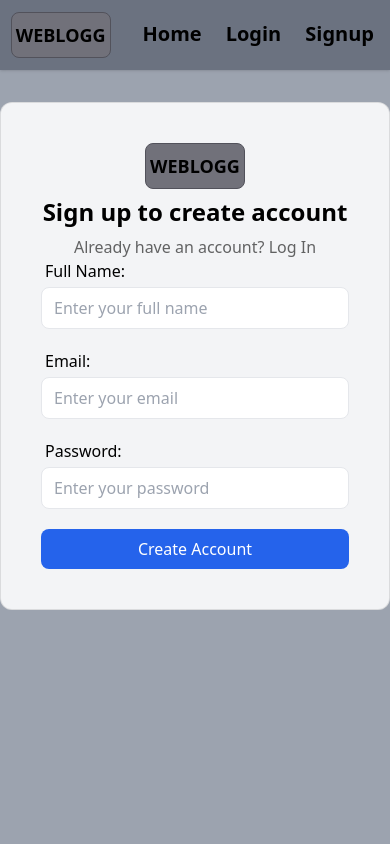
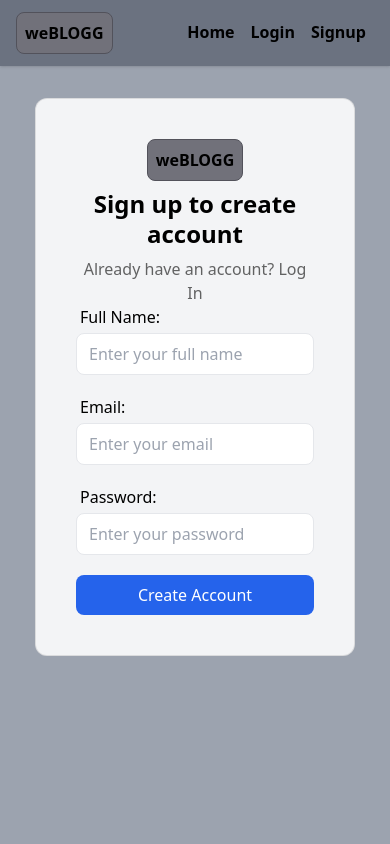
Before and after one commit to kamalparashar/BLOGG, a React (Vite) app: page /signup in a window 390 px wide. Shown: the top 844 px of the page. Built offline with nearby package versions, Linux system fonts and the light colour scheme; no server answers.

Commit message:
small css errors corrected

```diff
--- a/index.html
+++ b/index.html
@@ -2,7 +2,7 @@
 <html lang="en">
   <head>
     <meta charset="UTF-8" />
-    <link rel="icon" type="image/svg+xml" href="/vite.svg" />
+    <link rel="icon" type="image/png" href="/logo.png" />
     <meta name="viewport" content="width=device-width, initial-scale=1.0" />
     <title>weblogg</title>
   </head>
--- a/src/components/Button.jsx
+++ b/src/components/Button.jsx
@@ -9,7 +9,7 @@ function Button({
     ...props
 }) {
   return (
-    <button className={`px-4 py-2 rounded-lg ${bgColor} ${textColor} ${className}`} {...props}>
+    <button className={`px-4 py-2 rounded-lg ${bgColor} ${textColor} ${className} sm:px-2`} {...props}>
         {children}
     </button>
   )
--- a/src/components/Login.jsx
+++ b/src/components/Login.jsx
@@ -27,10 +27,11 @@ function Login() {
       setError(error.message);
     }
   };
+
   return (
-    <div className=" py-8 flex items-center justify-center w-full">
+    <div className=" py-8 flex items-center justify-center">
       <div
-        className={`mx-auto w-full max-w-lg bg-gray-100 rounded-xl p-10 border border-black/10 sm:max-w-full`}
+        className={`mx-auto w-full max-w-lg bg-gray-100 rounded-xl p-10 border border-black/10 sm:max-w-80`}
       >
         <div className="mb-2 flex justify-center">
           <span className="inline-block">
--- a/src/components/Logo.jsx
+++ b/src/components/Logo.jsx
@@ -1,9 +1,9 @@
 import React from 'react'
 
-function Logo({width = '100px', className=''}) {
+function Logo({width = '', className=''}) {
   return (
-    <div className='text-xl font-bold px-3 py-2 bg-zinc-500 rounded-lg border border-zinc-600 sm:text-lg sm:px-1'>
-      <h1>WEBLOGG</h1>
+    <div className='text-xl font-bold px-2 py-2 bg-zinc-500 rounded-lg border border-zinc-600 sm:text-base m-0 px-0.5'>
+      <h1>weBLOGG</h1>
     </div>
   )
 }
--- a/src/components/Signup.jsx
+++ b/src/components/Signup.jsx
@@ -29,7 +29,7 @@ function Signup() {
   return (
     <div className="flex items-center justify-center">
       <div
-        className={`mx-auto w-full max-w-lg bg-gray-100 rounded-xl p-10 border border-black/10 sm:max-w-full`}
+        className={`mx-auto w-full max-w-lg bg-gray-100 rounded-xl p-10 border border-black/10 sm:max-w-80`}
       >
         <div className="mb-2 flex justify-center">
           <span className="inline-block">
--- a/src/components/footer/Footer.jsx
+++ b/src/components/footer/Footer.jsx
@@ -13,7 +13,7 @@ function Footer() {
                 <Logo width="100px" />
               </div>
               <div>
-                <p className="text-sm text-gray-600">
+                <p className="text-sm text-gray-900">
                   &copy; Copyright 2024. All Rights Reserved.
                 </p>
               </div>
--- a/src/components/header/Header.jsx
+++ b/src/components/header/Header.jsx
@@ -38,9 +38,9 @@ function Header() {
 
   return (
     <header className='py-3 shadow bg-gray-500'>
-      <Container className={` mx-1 max-w-full flex justify-end`}>
+      <Container className={`mx-0 max-w-full flex justify-end`}>
         <nav className="flex">
-          <div className="mr-4 sm:mr-2">
+          <div className="mr-4 sm:mr-0.5">
             <Link to="/">
               <Logo />
             </Link>
@@ -52,9 +52,9 @@ function Header() {
               <li key={item.name}>
                 <button
                 onClick={()=> navigate(item.slug)}
-                className=' text-xl font-semibold inline-block pl-6 py-2 duration-200 hover:bg-blue-100 rounded-full'
+                className='text-xl font-semibold inline-block px-3 py-2 duration-150 hover:bg-blue-100 rounded-full sm:p-2 sm:text-base sm:hover:bg-transparent sm:rounded-none sm:hover:underline'
                 >
-                  {item.name}
+                  <span className="whitespace-nowrap">{item.name}</span>
                 </button>
               </li>
             ) : null
--- a/src/components/header/LogoutBtn.jsx
+++ b/src/components/header/LogoutBtn.jsx
@@ -20,7 +20,7 @@ function LogoutBtn() {
   return (
     <button
     onClick={logoutHandler}
-    className='text-xl font-semibold inline-block pl-6 py-2 duration-200 hover:bg-blue-100 rounded-full'>
+    className='text-xl font-semibold inline-block pl-6 py-2 duration-200 hover:bg-blue-100 rounded-full sm:text-base sm:pl-2 sm:rounded-none sm:hover:bg-transparent sm:hover:underline'>
       Logout
     </button>
   )
--- a/src/pages/Post.jsx
+++ b/src/pages/Post.jsx
@@ -51,7 +51,7 @@ export default function Post() {
                         className="rounded-xl"
                     />
                     {isAuthor && (
-                        <div className="absolute right-6 top-6">
+                        <div className="absolute right-6 top-6 sm:top-2 sm:right-2">
                             <Link to={`/edit-post/${post.$id}`}>
                                 <Button bgColor="bg-green-600" className="mr-3 hover:bg-green-400 active:bg-green-900">
                                     Edit
--- a/tailwind.config.js
+++ b/tailwind.config.js
@@ -7,20 +7,15 @@ export default {
   theme: {
     extend: {},
     screens: {
-      'sm': {'min': '320px', 'max': '425px'},
-      // => @media (min-width: 640px and max-width: 767px) { ... }
+      'sm': {'min': '375px', 'max': '426px'},
 
-      'md': {'min': '768px', 'max': '1023px'},
-      // => @media (min-width: 768px and max-width: 1023px) { ... }
+      'md': {'min': '426px', 'max': '1023px'},
 
       'lg': {'min': '1024px', 'max': '1279px'},
-      // => @media (min-width: 1024px and max-width: 1279px) { ... }
 
       'xl': {'min': '1280px', 'max': '1535px'},
-      // => @media (min-width: 1280px and max-width: 1535px) { ... }
 
       '2xl': {'min': '1536px'},
-      // => @media (min-width: 1536px) { ... }
     },
   },
   plugins: [],
```
Also changed, not shown: public/logo.png (added), public/logo2.png (added).
